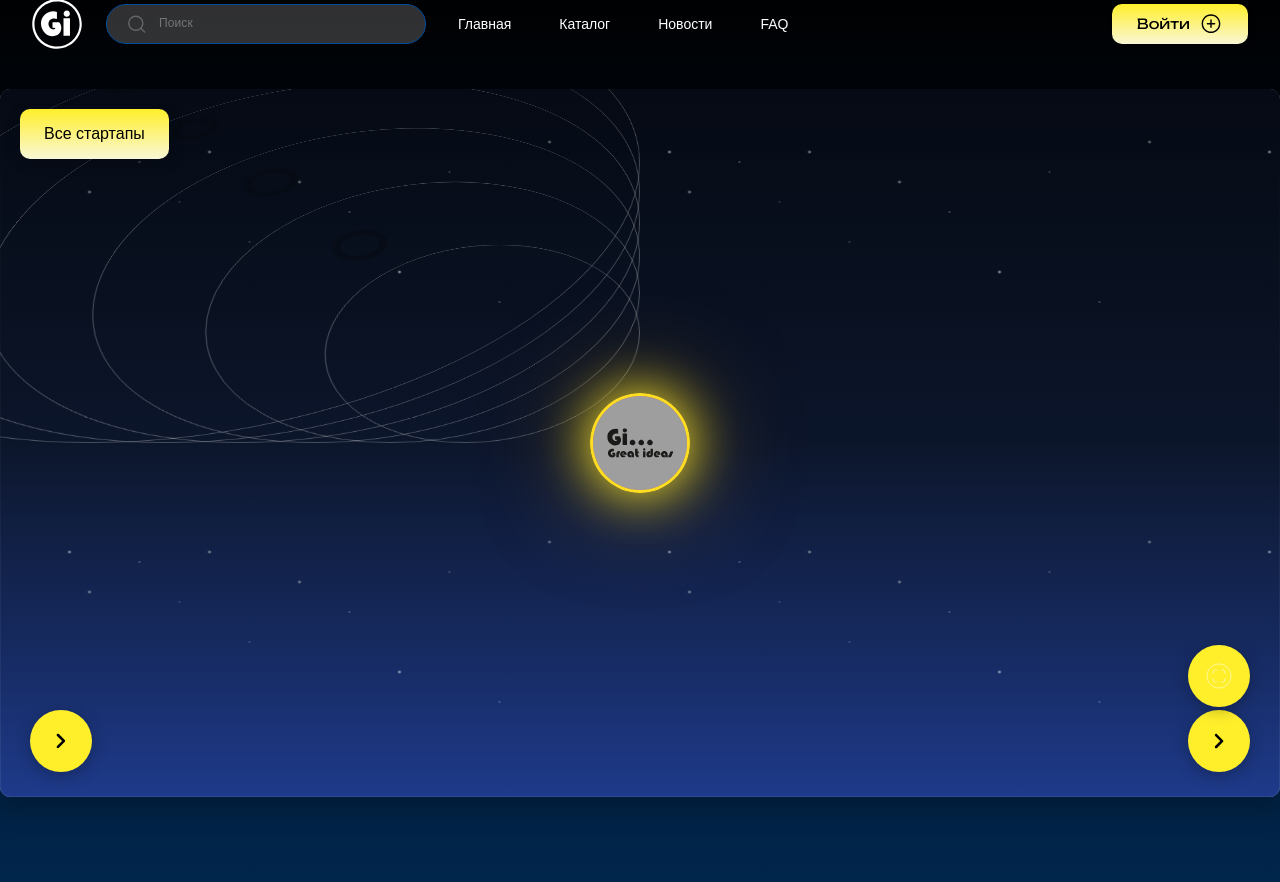
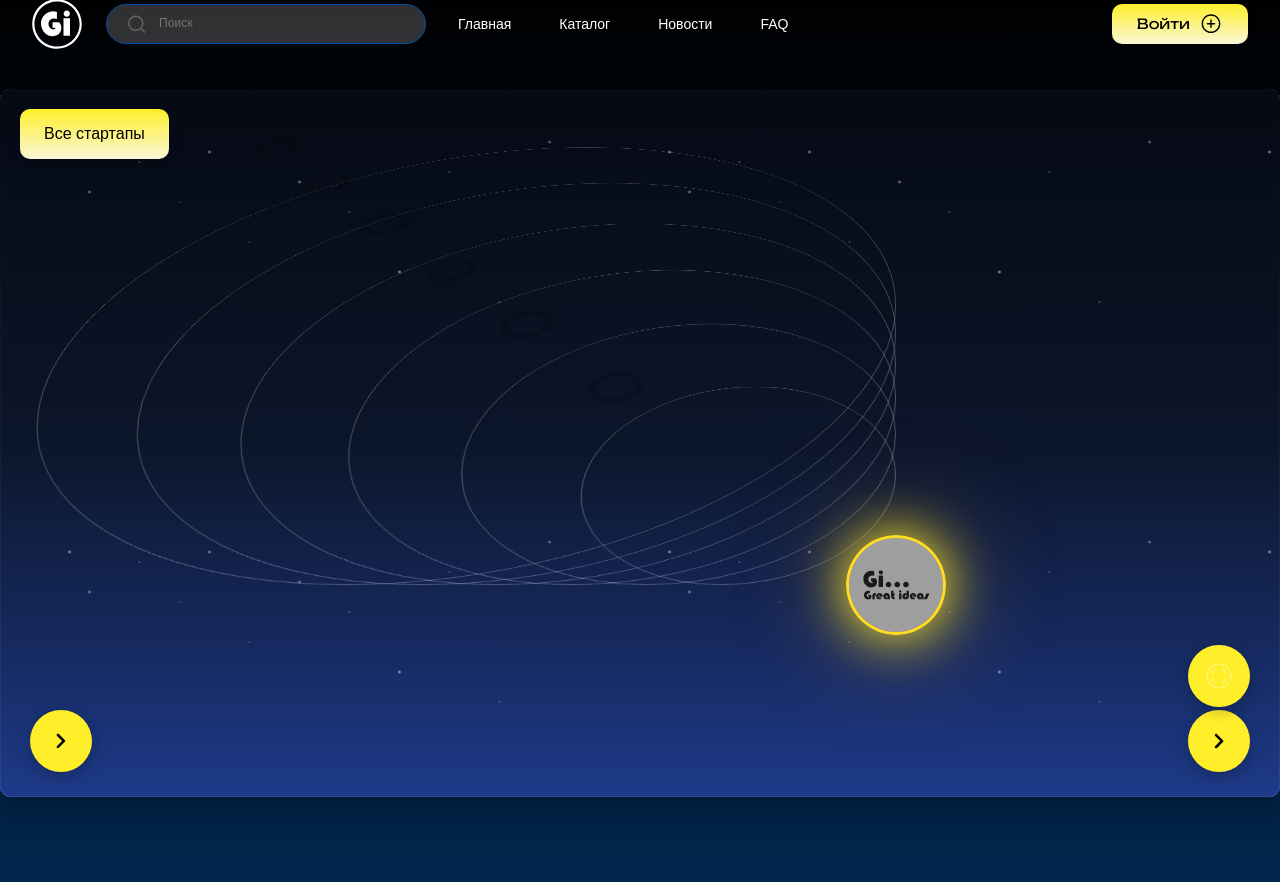
Before and after one commit to Monisarek/startup-platform, a Django app: template accounts/templates/accounts/investor_main.html in a window 1280 px wide. Shown: the part 21-903 px from the top of the page. Run offline with Django 5.2, Linux system fonts and the light colour scheme; the template is opened without the code that fills it, so the values that code supplies are empty; grey boxes labelled with a size stand in for pictures from a placeholder-image service; parts of the project's set-up code (start-up, migrations or seed data) failed here and were passed over; some libraries are stand-ins or nearby versions; some web fonts are replaced; grey boxes are pictures that could not be loaded.

```diff
--- a/static/accounts/css/planetary_system.css
+++ b/static/accounts/css/planetary_system.css
@@ -66,8 +66,8 @@
 
 #solar-system {
     position: absolute;
-    top: 50%;
-    left: 50%;
+    top: 70%;
+    left: 70%;
     transform: translate(-50%, -50%);
     width: 1200px;
     height: 1200px;
@@ -147,6 +147,10 @@
     position: absolute;
     top: 50%;
     left: 50%;
+    width: var(--orbit-size);
+    height: var(--orbit-size);
+    margin-left: calc(-0.5 * var(--orbit-size));
+    margin-top: calc(-0.5 * var(--orbit-size));
     border: 2px solid rgba(255, 255, 255, 0.4);
     border-radius: 50%;
     transform: translate(-50%, -50%);
```
